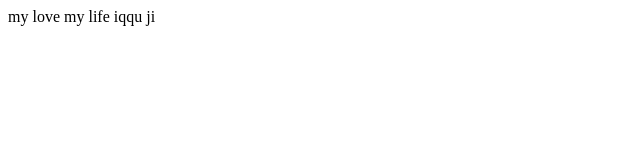
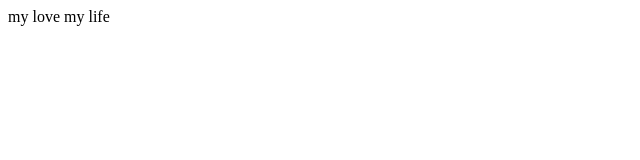
Before and after one commit to irfan-497/my-first-repo, a plain HTML site: page index.html in a window 1280 px wide. Shown: the full height of the page, 0-640 px from the left. Drawn offline with Linux system fonts and the light colour scheme.

Commit message:
again modified to fuck off

```diff
--- a/index.html
+++ b/index.html
@@ -8,6 +8,6 @@
     </title>
 </head>
 <body>
-    my love my life iqqu ji
+    my love my life
 </body>
 </html>
```
